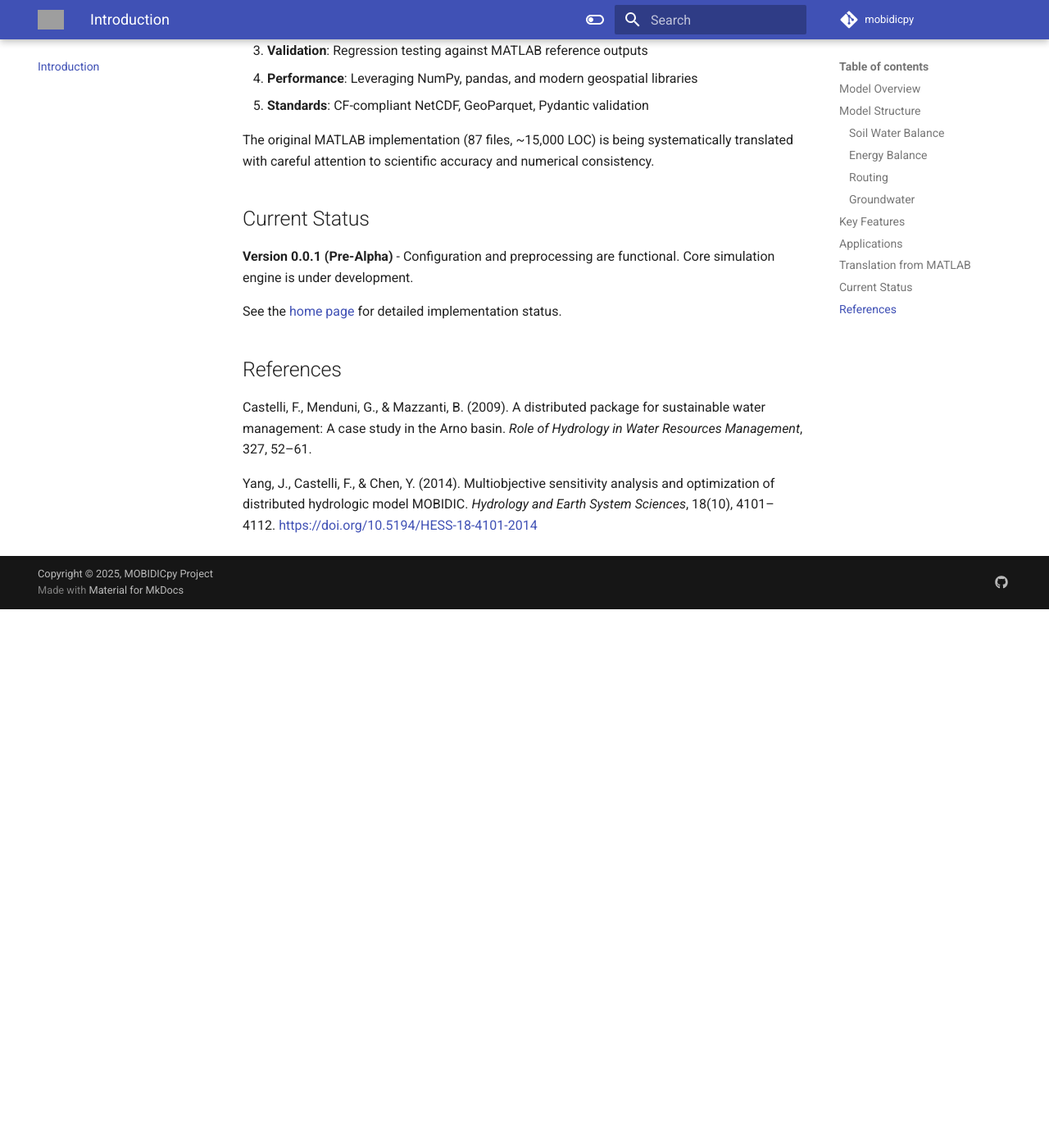
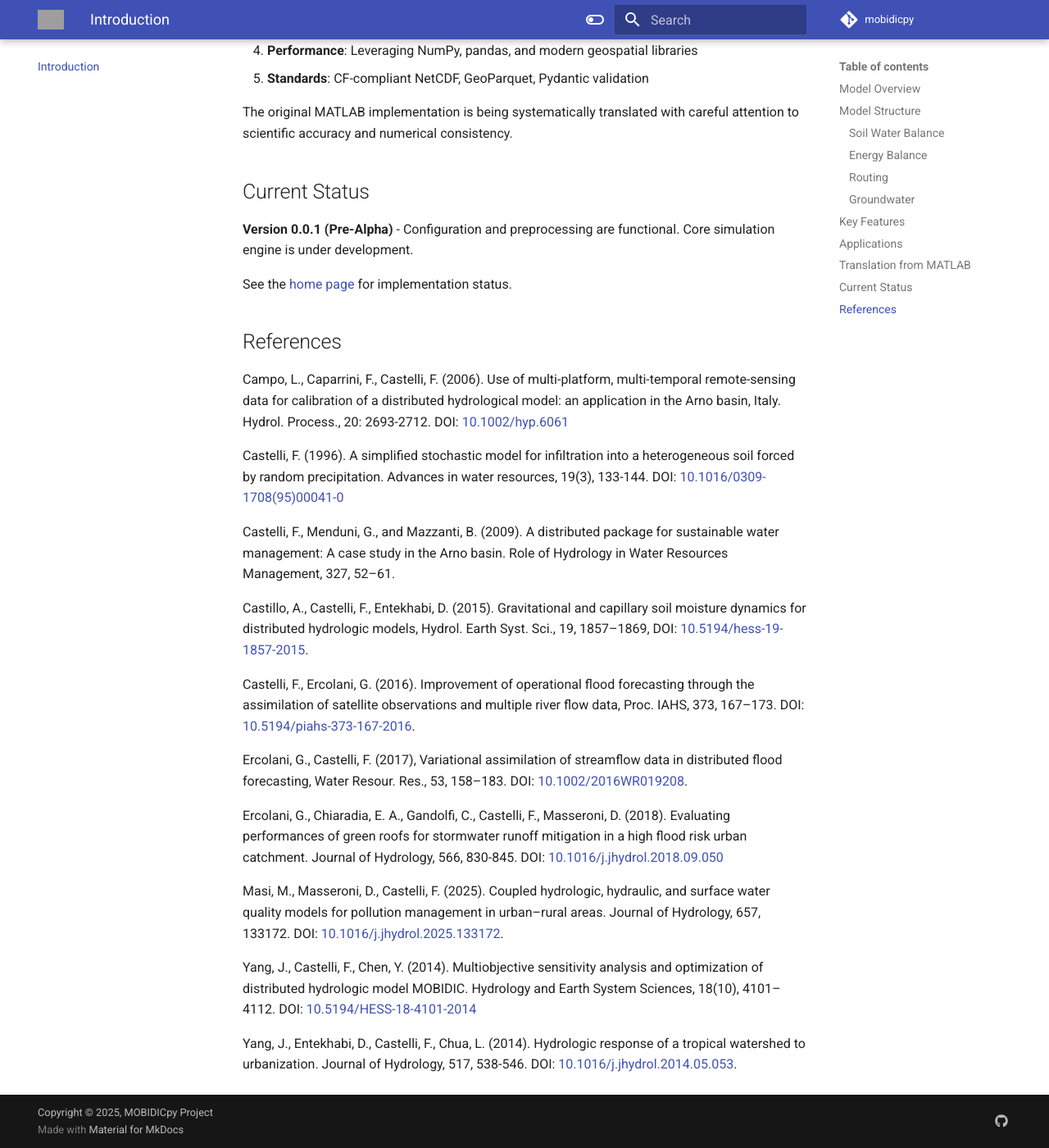
Before and after one commit to mobidichydro/MOBIDICpy, an MkDocs documentation site: the page built from docs/introduction.md, in a window 1280 px wide and 1400 px high, scrolled down 2529 px. Shown: the whole window at 82% size. Built offline with MkDocs 1.6.1 and Material for MkDocs 9.7.7, drawn with Linux system fonts in a browser that asks for light colours; a script that is not in the unit is left out; comment, search, counter and statistics services are not loaded; before the commit the page ends 3272 px from its top, so only the background shows below that; some of the changed text lies outside the part shown; grey boxes are pictures that could not be loaded.

Commit message:
Improved introduction docs

```diff
--- a/docs/introduction.md
+++ b/docs/introduction.md
@@ -81,16 +80,43 @@
 4. **Performance**: Leveraging NumPy, pandas, and modern geospatial libraries
 5. **Standards**: CF-compliant NetCDF, GeoParquet, Pydantic validation
 
-The original MATLAB implementation (87 files, ~15,000 LOC) is being systematically translated with careful attention to scientific accuracy and numerical consistency.
+The original MATLAB implementation is being systematically translated with careful attention to scientific accuracy and numerical consistency.
 
 ## Current Status
 
 **Version 0.0.1 (Pre-Alpha)** - Configuration and preprocessing are functional. Core simulation engine is under development.
 
-See the [home page](index.md) for detailed implementation status.
+See the [home page](index.md) for implementation status.
 
 ## References
 
-Castelli, F., Menduni, G., & Mazzanti, B. (2009). A distributed package for sustainable water management: A case study in the Arno basin. *Role of Hydrology in Water Resources Management*, 327, 52–61.
+Campo, L., Caparrini, F., Castelli, F. (2006). Use of multi-platform, multi-temporal remote-sensing data for calibration of a
+distributed hydrological model: an application in the Arno basin, Italy. Hydrol. Process., 20: 2693-2712.
+DOI: [10.1002/hyp.6061](https://doi.org/10.1002/hyp.6061)
 
-Yang, J., Castelli, F., & Chen, Y. (2014). Multiobjective sensitivity analysis and optimization of distributed hydrologic model MOBIDIC. *Hydrology and Earth System Sciences*, 18(10), 4101–4112. [https://doi.org/10.5194/HESS-18-4101-2014](https://doi.org/10.5194/HESS-18-4101-2014)
+Castelli, F. (1996). A simplified stochastic model for infiltration into a heterogeneous soil forced by random precipitation. Advances in water resources, 19(3), 133-144. DOI: [10.1016/0309-1708(95)00041-0](https://doi.org/10.1016/0309-1708(95)00041-0)
+
+Castelli, F., Menduni, G., and Mazzanti, B. (2009). A distributed package for sustainable water
+management: A case study in the Arno basin. Role of Hydrology in Water Resources Management,
+327, 52–61.
+
+Castillo, A., Castelli, F., Entekhabi, D. (2015). Gravitational and capillary soil moisture dynamics for distributed
+hydrologic models, Hydrol. Earth Syst. Sci., 19, 1857–1869, DOI: [10.5194/hess-19-1857-2015](https://doi.org/10.5194/hess-19-1857-2015).
+
+Castelli, F., Ercolani, G. (2016). Improvement of operational flood forecasting through the assimilation of satellite observations and
+multiple river flow data, Proc. IAHS, 373, 167–173. DOI: [10.5194/piahs-373-167-2016](https://doi.org/10.5194/piahs-373-167-2016).
+
+Ercolani, G., Castelli, F. (2017), Variational assimilation of streamflow data in distributed flood forecasting, Water Resour. Res., 53, 158–183.
+DOI: [10.1002/2016WR019208](https://doi.org/10.1002/2016WR019208).
+
+Ercolani, G., Chiaradia, E. A., Gandolfi, C., Castelli, F., Masseroni, D. (2018). Evaluating performances of green roofs for stormwater runoff mitigation in a high flood risk urban catchment. Journal of Hydrology, 566, 830-845. DOI: [10.1016/j.jhydrol.2018.09.050](https://doi.org/10.1016/j.jhydrol.2018.09.050)
+
+Masi, M., Masseroni, D., Castelli, F. (2025). Coupled hydrologic, hydraulic, and surface water quality models for pollution management in urban–rural areas.
+Journal of Hydrology, 657, 133172. DOI: [10.1016/j.jhydrol.2025.133172](https://doi.org/10.1016/j.jhydrol.2025.133172).
+
+Yang, J., Castelli, F., Chen, Y. (2014). Multiobjective sensitivity analysis and optimization of
+distributed hydrologic model MOBIDIC. Hydrology and Earth System Sciences, 18(10), 4101–4112.
+DOI: [10.5194/HESS-18-4101-2014](https://doi.org/10.5194/HESS-18-4101-2014)
+
+Yang, J., Entekhabi, D., Castelli, F., Chua, L. (2014). Hydrologic response of a tropical watershed to urbanization.
+Journal of Hydrology, 517, 538-546. DOI: [10.1016/j.jhydrol.2014.05.053](https://doi.org/10.1016/j.jhydrol.2014.05.053).
```
Also changed, not shown: other parts of docs/introduction.md (+4 -5 lines), docs/index.md (+1 -1 lines).
